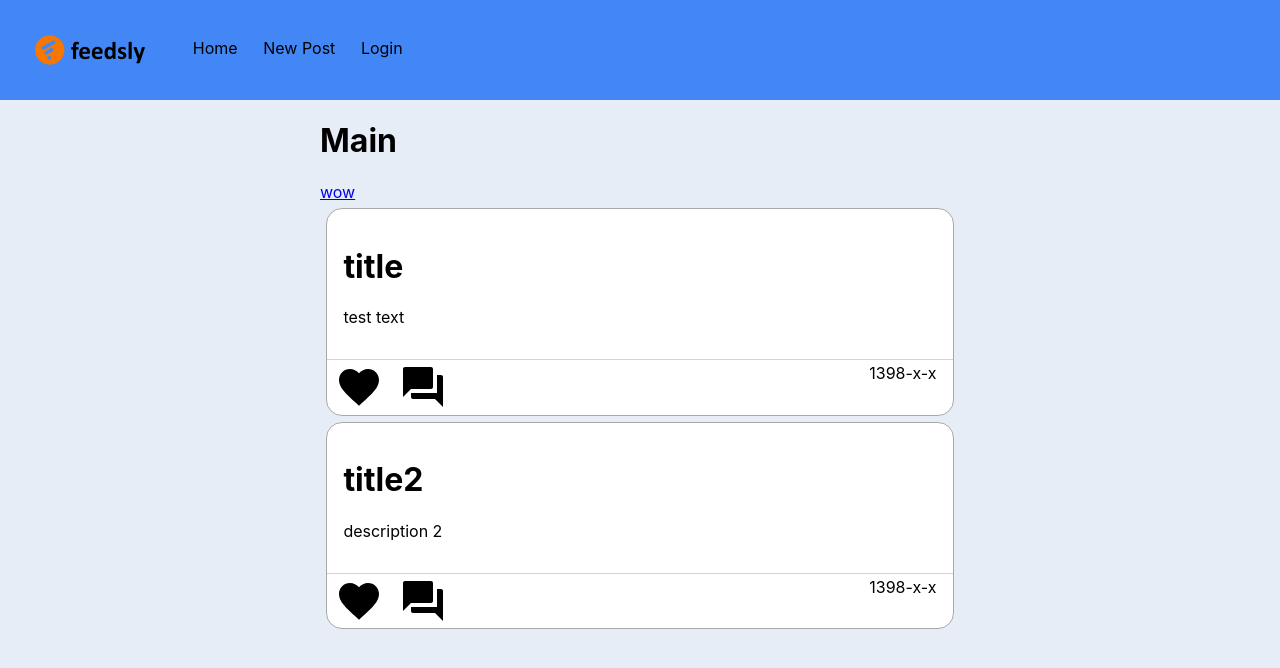
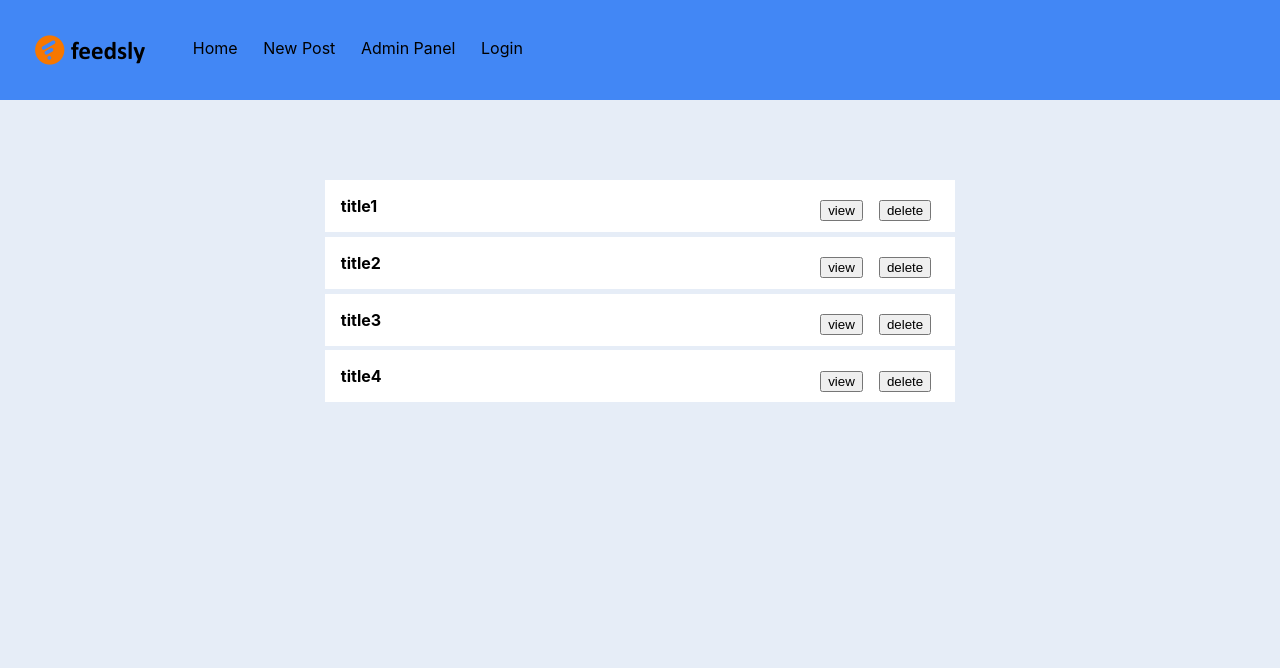
Before and after one commit to fshahinfar1/LongPollingService, a React (Create React App) app in the folder src/front/long-polling/: page /admin in a window 1280 px wide. Shown: the top 668 px of the page. Built offline with nearby package versions, Linux system fonts and the light colour scheme.

Commit message:
Add a basic admin view

```diff
--- a/src/front/long-polling/src/components/Navbar.js
+++ b/src/front/long-polling/src/components/Navbar.js
@@ -26,6 +26,9 @@ export default function NavBar(props) {
 	}, {
 		name: 'New Post',
 		route: '/new-feed'
+	}, {
+		name: 'Admin Panel',
+		route: '/admin'
 	}];
 
 	const buttons = button_info.map(function (obj) {
--- a/src/front/long-polling/src/index.js
+++ b/src/front/long-polling/src/index.js
@@ -7,7 +7,7 @@ import {
 	useHistory,
 } from "react-router-dom";
 
-import {App, PostFeed, Comment, Login} from './screens';
+import {App, PostFeed, Comment, Login, Admin} from './screens';
 import {NavBar} from './components';
 import * as serviceWorker from './serviceWorker';
 import './styles/index.css';
@@ -21,6 +21,7 @@ function Routing() {
 					<Route path="/new-feed"><PostFeed /></Route>
 					<Route path="/comment"><Comment /></Route>
 					<Route path="/login"><Login /></Route>
+					<Route path="/admin"><Admin /></Route>
 					<Route path="/"><App /></Route>
 				</Switch>
 			</Router>
--- /dev/null
+++ b/src/front/long-polling/src/screens/Admin.js
@@ -0,0 +1,47 @@
+import React from 'react';
+import {FancyButton} from '../components';
+import '../styles/App.css';
+
+
+function FeedOptions(props) {
+	return (
+		<div className="feed-option-container">
+			<b>{props.title}</b>
+			<div className="feed-option-buttons" >
+				<FancyButton value="view" />
+				<FancyButton value="delete" />
+			</div>
+		</div>
+	);
+}
+
+export default function Admin(props) {
+
+	const feeds_info = [{
+		id: 0,
+		title:'title1'
+	}, {
+		id: 1,
+		title: 'title2'
+	}, {
+		id: 2,
+		title: 'title3'
+	}, {
+		id: 3,
+		title: 'title4'
+	}]
+
+	const feeds = feeds_info.map(function(obj) {
+		return (
+			<FeedOptions key={obj.id} title={obj.title} />
+		);
+	});
+
+	return (
+		<main>
+			<div className="admin-view">
+				{feeds}
+			</div>
+		</main>
+	);
+}
--- a/src/front/long-polling/src/screens/index.js
+++ b/src/front/long-polling/src/screens/index.js
@@ -2,6 +2,7 @@ import App from './App';
 import PostFeed from './PostFeed';
 import Comment from './Comment';
 import Login from './Login';
+import Admin from './Admin';
 
 
-export {App, PostFeed, Comment, Login};
+export {App, PostFeed, Comment, Login, Admin};
--- a/src/front/long-polling/src/styles/App.css
+++ b/src/front/long-polling/src/styles/App.css
@@ -185,3 +185,22 @@ main {
 	display: block;
 	vertical-align: middle;
 }
+
+
+/*admin*/
+.admin-view {
+	margin-top: 5em;
+	margin-bottom: 5em;
+}
+
+.feed-option-container {
+	display: block;
+	background-color: white;
+	margin: 0.3em;
+	padding: 1em;
+}
+
+.feed-option-buttons {
+	float: right;
+	vertical-align: middle;
+}
```
